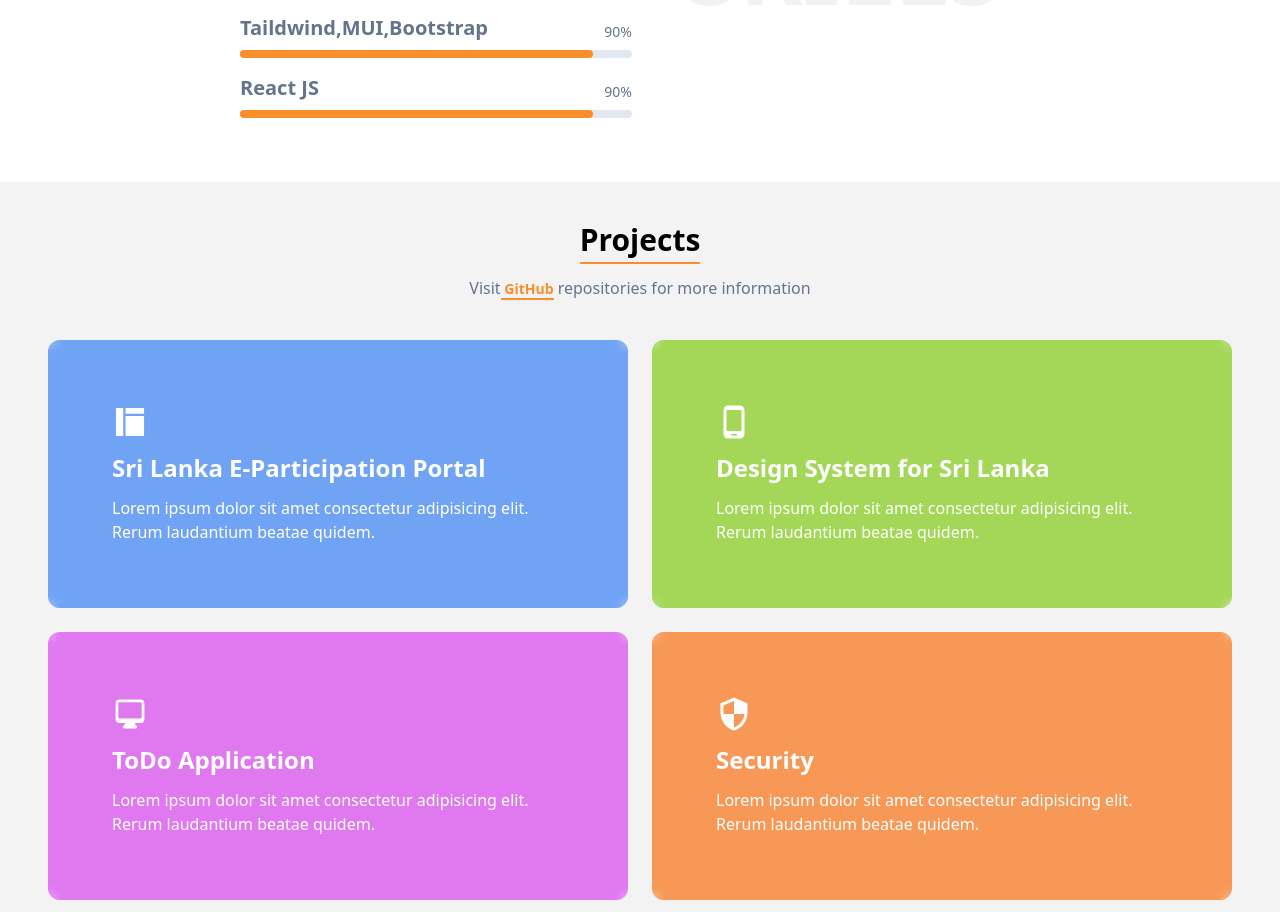
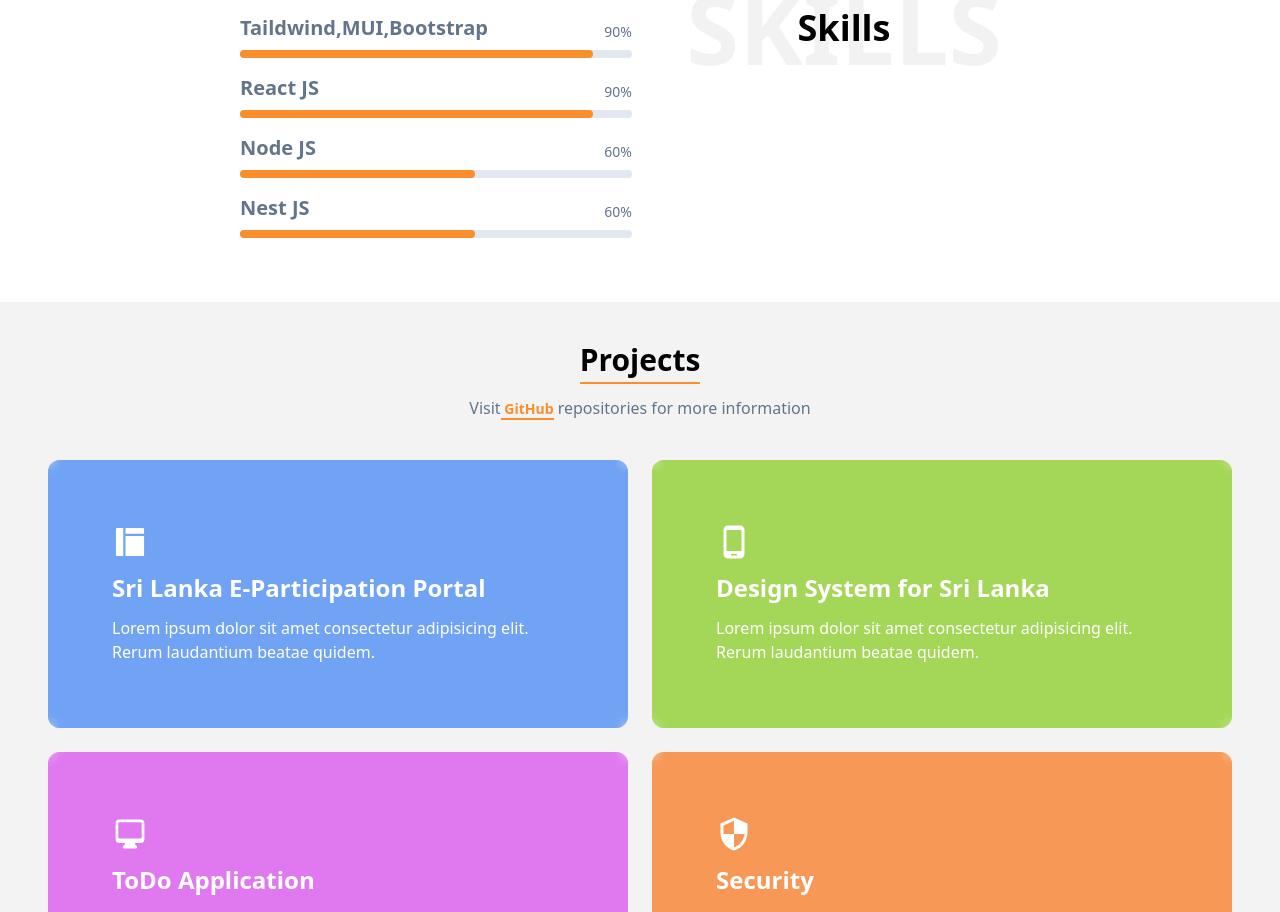
Before and after one commit to Bawantha1998/Portfolio, a React (Vite) app: page / in a window 1280 px wide. Shown: the part 1402-2314 px from the top of the page. Built offline with nearby package versions, Linux system fonts and the light colour scheme.

Commit message:
skiils update

```diff
--- a/src/components/skills/Skills.jsx
+++ b/src/components/skills/Skills.jsx
@@ -19,6 +19,10 @@ const Skills = () => {
          <SkillsLevel skillName ="JavaScript" percentage="70%"/>
          <SkillsLevel skillName ="Taildwind,MUI,Bootstrap" percentage="90%"/>
          <SkillsLevel skillName ="React JS" percentage="90%"/>
+         <SkillsLevel skillName ="Node JS" percentage="60%"/>
+         <SkillsLevel skillName ="Nest JS" percentage="60%"/>
+
+
 
 
         </div>
```
